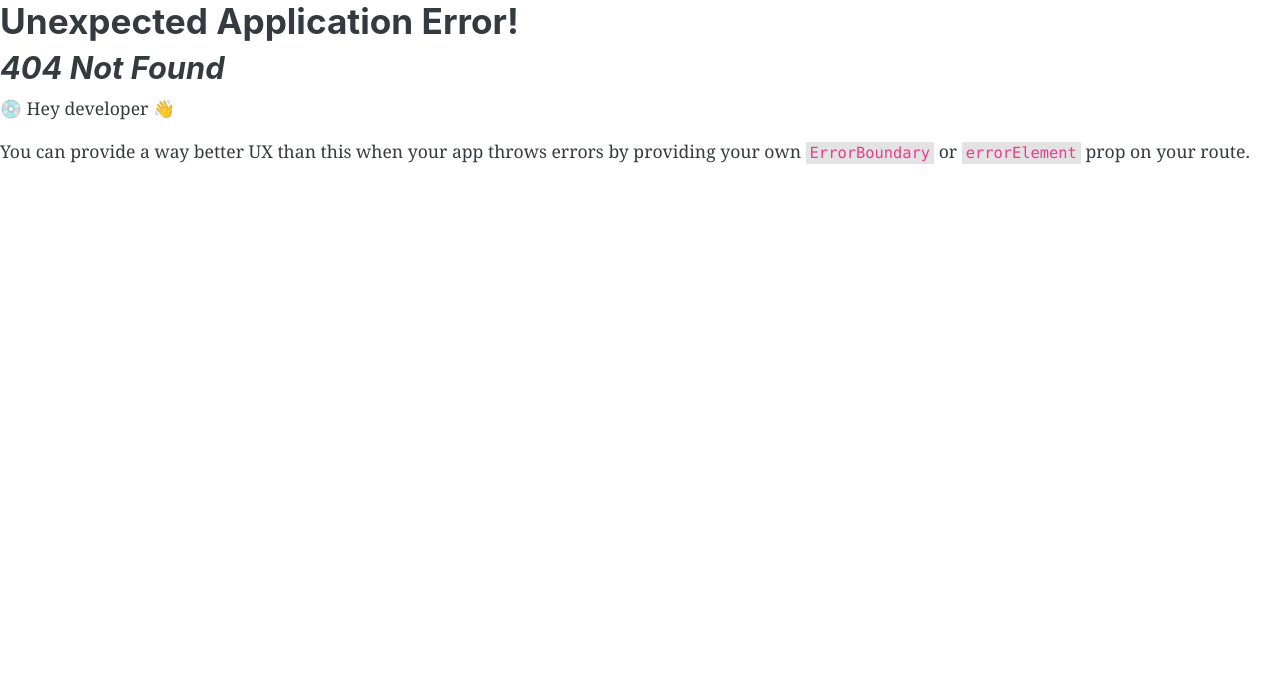
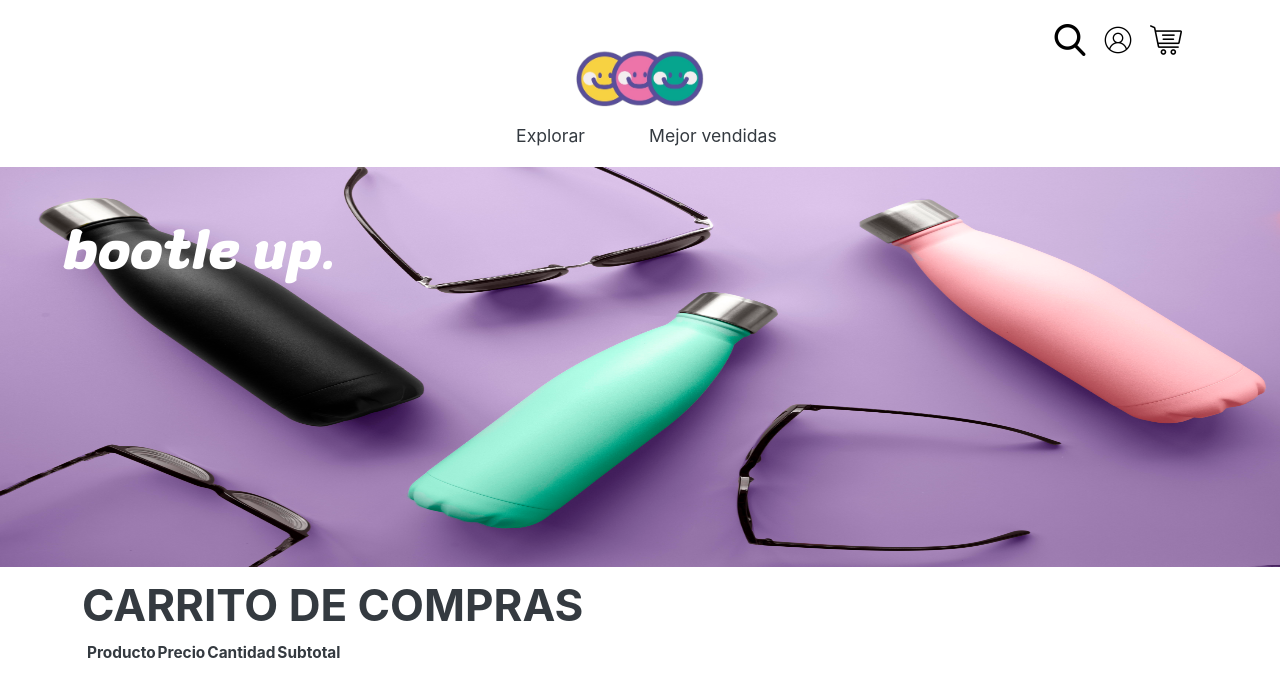
Before and after one commit to PedroDCA/disenoweb, a React (Create React App) app: page /pay in a window 1280 px wide. Before the commit this address had no page. Shown: the top 696 px of the page. Built offline with nearby package versions, Linux system fonts and the light colour scheme.

Commit message:
Adding payment page

```diff
--- a/src/App.js
+++ b/src/App.js
@@ -6,6 +6,7 @@ import { useEffect, useReducer, useRef } from "react";
 import StoreReducer from "./store/reducers";
 import Swal from "sweetalert2";
 import ProductDetailPage from "./components/productDetailPage";
+import PaymentPage from "./components/paymentPage";
 
 function App() {
   const [cartElementList, dispatch] = useReducer(StoreReducer, []);
@@ -52,6 +53,10 @@ function App() {
         path: "/profile",
         element: <SignPage cartElementList={cartElementList}/>,
       },
+      {
+        path: "/pay",
+        element: <PaymentPage cartElementList={cartElementList} dispatch={dispatch}/>
+      }
     ],
     {
       basename: "/",
--- a/src/components/header.js
+++ b/src/components/header.js
@@ -20,7 +20,7 @@ function Header({ numberOfItems }) {
             </Link>
           </li>
           <li>
-            <Link to="/cart" className="nav-link px-2">
+            <Link to="/pay" className="nav-link px-2">
               <img src={Cart} className="icon" alt="Search" />
               <span
                 className={`badge lblCartCount ${
--- /dev/null
+++ b/src/components/paymentItem.js
@@ -0,0 +1,61 @@
+import { useEffect, useState } from "react";
+import { formatPriceForColonCurrency } from "../service/priceService";
+import { RemoveCartElement, UpdatePrice } from "../store/actions";
+
+function PaymentItem({ itemInformation, dispatch }) {
+  const [itemQuantity, setItemQuantity] = useState(1);
+  const [totalPrice, setTotalPrice] = useState(0);
+
+  const getTotalPrice = (itemQuantity, price) => itemQuantity * price;
+
+  useEffect(() => {
+    setTotalPrice(getTotalPrice(itemQuantity, itemInformation.price));
+  }, [itemQuantity, itemInformation]);
+
+  useEffect(() => {
+    dispatch({
+      type: UpdatePrice,
+      payload: {
+        id: itemInformation.id,
+        totalPrice,
+      },
+    });
+  }, [totalPrice, itemInformation, dispatch]);
+
+  const onChangeHandler = (event) => {
+    setItemQuantity(event.target.value);
+  };
+  return (
+    <tr>
+      <td>
+        <button
+          onClick={() =>
+            dispatch({ type: RemoveCartElement, payload: itemInformation })
+          }
+        >
+          X
+        </button>
+      </td>
+      <td>
+        <img src={itemInformation.imageUrl} alt="Item example" />
+      </td>
+      <td>{itemInformation.name}</td>
+      <td>
+        <strong>{formatPriceForColonCurrency(itemInformation.price)}</strong>
+      </td>
+      <td>
+        <input
+          defaultValue={itemQuantity}
+          type="number"
+          min="1"
+          onChange={onChangeHandler}
+        />
+      </td>
+      <td>
+        <strong>{formatPriceForColonCurrency(totalPrice)}</strong>
+      </td>
+    </tr>
+  );
+}
+
+export default PaymentItem;
--- /dev/null
+++ b/src/components/paymentItemList.js
@@ -0,0 +1,28 @@
+import PaymentItem from "./paymentItem";
+
+function PaymentItemList({ cartElementList, dispatch }) {
+  return (
+    <div>
+      <h1>CARRITO DE COMPRAS</h1>
+      <table>
+        <thead>
+          <tr>
+            <th></th>
+            <th></th>
+            <th>Producto</th>
+            <th>Precio</th>
+            <th>Cantidad</th>
+            <th>Subtotal</th>
+          </tr>
+        </thead>
+        <tbody>
+          {cartElementList?.map?.((cartElement, index) => (
+            <PaymentItem itemInformation={cartElement} key={index} dispatch={dispatch}/>
+          ))}
+        </tbody>
+      </table>
+    </div>
+  );
+}
+
+export default PaymentItemList;
--- /dev/null
+++ b/src/components/paymentPage.js
@@ -0,0 +1,23 @@
+import Header from "./header";
+import LogoSection from "./logoSection";
+import PaymentItemList from "./paymentItemList";
+import PaymentTotalSection from "./paymentTotalSection";
+
+function PaymentPage({cartElementList, dispatch}) {
+  return (
+    <>
+      <header className="p-3 header_container w-100">
+        <Header numberOfItems={cartElementList.length} />
+      </header>
+      <main>
+        <LogoSection />
+        <div className="container">
+            <PaymentItemList cartElementList={cartElementList} dispatch={dispatch}/>
+            <PaymentTotalSection />
+        </div>
+      </main>
+    </>
+  );
+}
+
+export default PaymentPage;
--- /dev/null
+++ b/src/components/paymentTotalSection.js
@@ -0,0 +1,5 @@
+function PaymentTotalSection() {
+
+}
+
+export default PaymentTotalSection;
--- a/src/components/productCard.js
+++ b/src/components/productCard.js
@@ -1,5 +1,5 @@
 import { Link } from "react-router-dom";
-import { formatPriceForCard } from "../service/priceService";
+import { formatPriceForColonCurrency } from "../service/priceService";
 import "../styles/productCard.css";
 import { AddCartElement } from "../store/actions";
 
@@ -16,7 +16,7 @@ function ProductCard({ productInformation, dispatch }) {
         <div>
           <p>{productInformation.name}</p>
           <p>
-            <strong>{formatPriceForCard(productInformation.price)}</strong>
+            <strong>{formatPriceForColonCurrency(productInformation.price)}</strong>
           </p>
         </div>
       </Link>
--- a/src/components/productDetail.js
+++ b/src/components/productDetail.js
@@ -1,4 +1,4 @@
-import { formatPriceForCard } from "../service/priceService";
+import { formatPriceForColonCurrency } from "../service/priceService";
 import { AddCartElement } from "../store/actions";
 
 function ProductDetail({ productInformation, dispatch }) {
@@ -29,7 +29,7 @@ function ProductDetail({ productInformation, dispatch }) {
             {productInformation.reviewQuantity} reviews)
           </p>
         </div>
-        <p>{formatPriceForCard(productInformation.price)}</p>
+        <p>{formatPriceForColonCurrency(productInformation.price)}</p>
         <div>
           <p>{productInformation.vendor.name}</p>
           <p>{productInformation.vendor.ratingAverage}</p>
--- a/src/service/priceService.js
+++ b/src/service/priceService.js
@@ -9,4 +9,4 @@ const colonFormatter = Intl.NumberFormat("en-US", {
  * It includes a dot "." on every 3 numbers, it adds the colon sign at the
  * beginning and add two decimal values.
  */
-export const formatPriceForCard = (price) => colonFormatter.format(price);
+export const formatPriceForColonCurrency = (price) => colonFormatter.format(price);
--- a/src/store/actions.js
+++ b/src/store/actions.js
@@ -1,2 +1,3 @@
 export const RemoveCartElement = "removeCartElement";
 export const AddCartElement = "addCartElement";
+export const UpdatePrice = "updatePrice";
```
